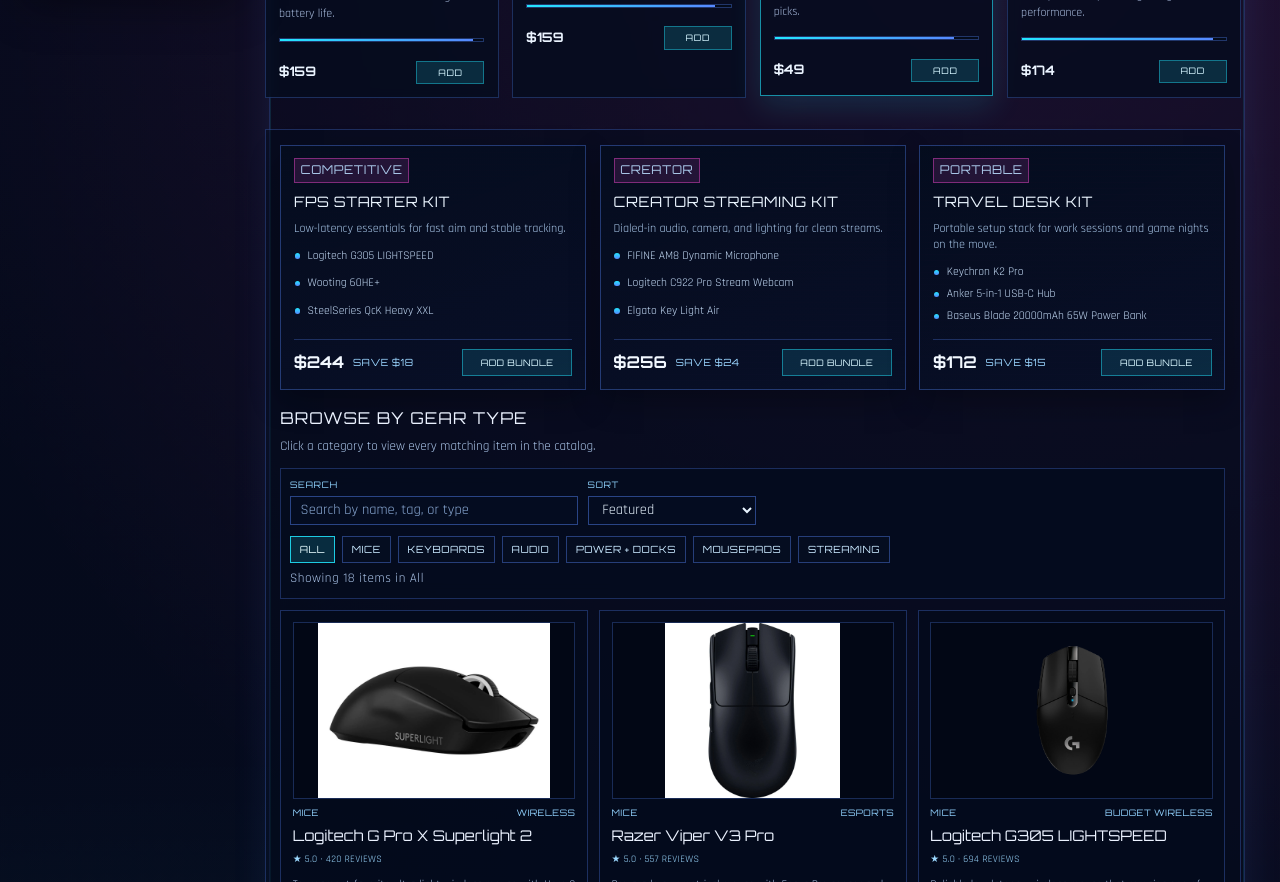
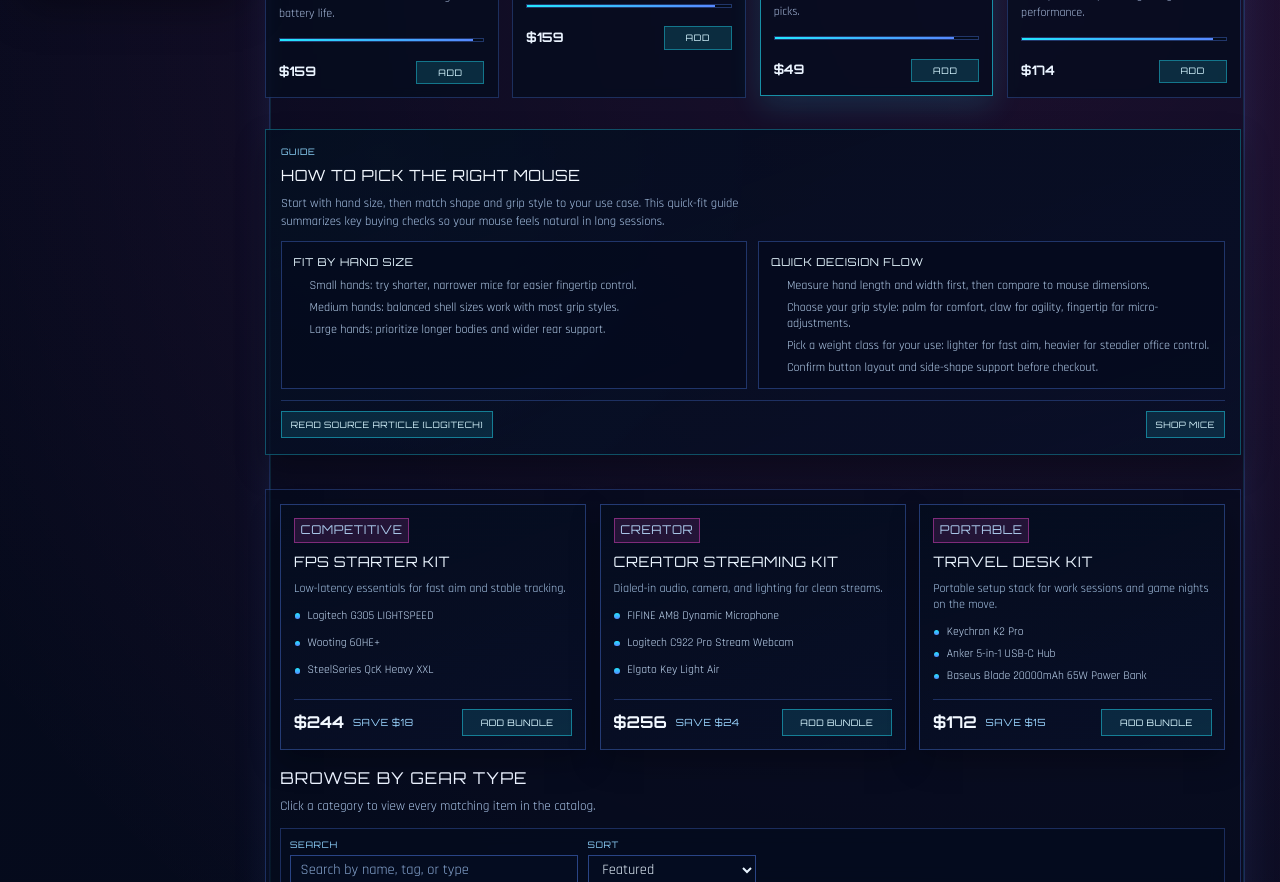
Before and after one commit to Keven20041/glitched, a Next.js app: page / in a window 1280 px wide. Shown: the part 920-1802 px from the top of the page. Built offline with nearby package versions, Linux system fonts and the light colour scheme.

Commit message:
Added a search live filter and then also added links to articles in the guide tab under How to

```diff
--- a/app/globals.css
+++ b/app/globals.css
@@ -622,6 +622,110 @@
   padding: 0.9rem;
 }
 
+.mouse-guide-panel {
+  grid-column: 2;
+  position: relative;
+  z-index: 2;
+  margin: 0 1.05rem 0.8rem 0;
+  border: 1px solid rgba(34, 231, 255, 0.3);
+  background:
+    linear-gradient(160deg, rgba(5, 12, 30, 0.9), rgba(8, 16, 40, 0.78)),
+    radial-gradient(circle at 12% 8%, rgba(34, 231, 255, 0.14), transparent 44%);
+  padding: 0.95rem;
+  box-shadow: 0 14px 28px rgba(0, 0, 0, 0.26);
+}
+
+.mouse-guide-head p,
+.mouse-guide-head h2,
+.mouse-guide-panel p {
+  margin: 0;
+}
+
+.mouse-guide-head p {
+  font-family: var(--font-orbitron), "Segoe UI", sans-serif;
+  font-size: 0.56rem;
+  letter-spacing: 0.08em;
+  text-transform: uppercase;
+  color: #8fd8ff;
+}
+
+.mouse-guide-head h2 {
+  margin-top: 0.3rem;
+  font-family: var(--font-orbitron), "Segoe UI", sans-serif;
+  font-size: 0.96rem;
+  letter-spacing: 0.04em;
+  text-transform: uppercase;
+  color: #f2f8ff;
+}
+
+.mouse-guide-panel > p {
+  margin-top: 0.45rem;
+  max-width: 75ch;
+  color: #acc7ea;
+  font-size: 0.78rem;
+  line-height: 1.45;
+}
+
+.mouse-guide-grid {
+  margin-top: 0.7rem;
+  display: grid;
+  grid-template-columns: repeat(2, minmax(0, 1fr));
+  gap: 0.7rem;
+}
+
+.mouse-guide-grid article {
+  border: 1px solid rgba(87, 136, 255, 0.34);
+  background: rgba(4, 10, 28, 0.66);
+  padding: 0.72rem;
+}
+
+.mouse-guide-grid h3 {
+  margin: 0;
+  font-family: var(--font-orbitron), "Segoe UI", sans-serif;
+  font-size: 0.68rem;
+  letter-spacing: 0.06em;
+  text-transform: uppercase;
+  color: #e5f6ff;
+}
+
+.mouse-guide-grid ul {
+  margin: 0.5rem 0 0;
+  padding-left: 1rem;
+  display: grid;
+  gap: 0.35rem;
+  color: #b8d1ef;
+  font-size: 0.76rem;
+  line-height: 1.35;
+}
+
+.mouse-guide-footer {
+  margin-top: 0.7rem;
+  border-top: 1px solid rgba(87, 136, 255, 0.28);
+  padding-top: 0.6rem;
+  display: flex;
+  flex-wrap: wrap;
+  align-items: center;
+  gap: 0.55rem;
+}
+
+.mouse-guide-footer a,
+.mouse-guide-footer button {
+  border: 1px solid rgba(34, 231, 255, 0.45);
+  background: rgba(34, 231, 255, 0.12);
+  color: #d9f7ff;
+  font-family: var(--font-orbitron), "Segoe UI", sans-serif;
+  font-size: 0.55rem;
+  letter-spacing: 0.05em;
+  text-transform: uppercase;
+  padding: 0.38rem 0.55rem;
+  text-decoration: none;
+  cursor: pointer;
+}
+
+.mouse-guide-footer button {
+  margin-left: auto;
+}
+
 .bundle-strip {
   margin: 0 0 1rem;
   display: grid;
@@ -1253,6 +1357,7 @@
 
   .hero-copy,
   .product-strip,
+  .mouse-guide-panel,
   .catalog-section {
     grid-column: 1;
   }
@@ -1276,6 +1381,10 @@
   }
 
   .catalog-section {
+    margin-left: 0;
+  }
+
+  .mouse-guide-panel {
     margin-left: 0;
   }
 
@@ -1347,6 +1456,14 @@
 
   .catalog-section {
     margin: 0 0.75rem 0.85rem;
+  }
+
+  .mouse-guide-panel {
+    margin: 0 0.75rem 0.7rem;
+  }
+
+  .mouse-guide-grid {
+    grid-template-columns: 1fr;
   }
 
   .catalog-tools {
--- a/app/page.tsx
+++ b/app/page.tsx
@@ -1,6 +1,6 @@
 "use client";
 
-import { FormEvent, useEffect, useMemo, useState } from "react";
+import { FormEvent, useEffect, useMemo, useRef, useState } from "react";
 import Image from "next/image";
 import Link from "next/link";
 import { addCartItem, getCartCount } from "./lib/cart";
@@ -71,7 +71,7 @@
     columns: [
       {
         heading: "How-To",
-        links: ["Pick The Right Mouse", "Keyboard Switch Guide", "Audio EQ Starter", "Cable Management"],
+        links: ["How To Pick The Right Mouse", "Keyboard Switch Guide", "Audio EQ Starter", "Cable Management"],
       },
       {
         heading: "Support",
@@ -140,6 +140,27 @@
 ];
 
 const shopCategories = ["All", "Mice", "Keyboards", "Audio", "Power + Docks", "Mousepads", "Streaming"];
+const externalGuideLinks: Record<string, string> = {
+  "How To Pick The Right Mouse": "https://www.logitech.com/en-us/discover/a/mouse-hand-size",
+  "Keyboard Switch Guide": "https://kineticlabs.com/guides/keyboard-switches",
+  "Audio EQ Starter": "https://audient.com/tutorial/the-beginners-guide-to-eq/",
+  "Cable Management": "https://www.bradyid.com/resources/network-cable-management-guide",
+
+};
+
+const mouseGuideFitBands = [
+  "Small hands: try shorter, narrower mice for easier fingertip control.",
+  "Medium hands: balanced shell sizes work with most grip styles.",
+  "Large hands: prioritize longer bodies and wider rear support.",
+];
+
+const mouseGuideChecklist = [
+  "Measure hand length and width first, then compare to mouse dimensions.",
+  "Choose your grip style: palm for comfort, claw for agility, fingertip for micro-adjustments.",
+  "Pick a weight class for your use: lighter for fast aim, heavier for steadier office control.",
+  "Confirm button layout and side-shape support before checkout.",
+];
+
 const assistantQuickPrompts = [
   "Gaming setup under $250",
   "Compact desk setup for work",
@@ -167,6 +188,7 @@
   const [chatOpen, setChatOpen] = useState(false);
   const [chatInput, setChatInput] = useState("");
   const [availableQuickPrompts, setAvailableQuickPrompts] = useState(assistantQuickPrompts);
+  const catalogSearchRef = useRef<HTMLInputElement>(null);
   const [chatMessages, setChatMessages] = useState<ChatMessage[]>([
     {
       id: 1,
@@ -329,6 +351,14 @@
     setLastAdded(`${bundle.title} bundle`);
   };
 
+  const openLiveFilter = () => {
+    document.getElementById("catalog")?.scrollIntoView({ behavior: "smooth", block: "start" });
+    setTimeout(() => {
+      catalogSearchRef.current?.focus();
+      catalogSearchRef.current?.select();
+    }, 220);
+  };
+
   const filteredProducts = useMemo(() => {
     const byCategory =
       selectedCategory === "All" ? products : products.filter((item) => item.category === selectedCategory);
@@ -452,9 +482,9 @@
                 {menu.title}
               </button>
             ))}
-            <a href="#catalog" className="utility-link" aria-label="Jump to catalog">
+            <button type="button" className="utility-link" aria-label="Open live catalog filter" onClick={openLiveFilter}>
               Search
-            </a>
+            </button>
             <Link href="/cart" className="utility-link" aria-label="Open cart">
               Cart <span className="cart-count">{cartCount}</span>
             </Link>
@@ -467,9 +497,30 @@
                     <ul>
                       {column.links.map((link) => (
                         <li key={link}>
-                          <button type="button" className="mega-link">
-                            {link}
-                          </button>
+                          {externalGuideLinks[link] ? (
+                            <a
+                              href={externalGuideLinks[link]}
+                              target="_blank"
+                              rel="noopener noreferrer"
+                              className="mega-link"
+                            >
+                              {link}
+                            </a>
+                          ) : (
+                            <button
+                              type="button"
+                              className="mega-link"
+                              onClick={() => {
+                                if (shopCategories.includes(link)) {
+                                  handleCategoryChange(link);
+                                  document.getElementById("catalog")?.scrollIntoView({ behavior: "smooth", block: "start" });
+                                }
+                                setOpenMenuIndex(null);
+                              }}
+                            >
+                              {link}
+                            </button>
+                          )}
                         </li>
                       ))}
                     </ul>
@@ -569,6 +620,52 @@
           ))}
         </section>
 
+        <section className="mouse-guide-panel" aria-label="How to pick the right mouse">
+          <header className="mouse-guide-head">
+            <p>Guide</p>
+            <h2>How To Pick The Right Mouse</h2>
+          </header>
+          <p>
+            Start with hand size, then match shape and grip style to your use case. This quick-fit guide summarizes key
+            buying checks so your mouse feels natural in long sessions.
+          </p>
+
+          <div className="mouse-guide-grid">
+            <article>
+              <h3>Fit By Hand Size</h3>
+              <ul>
+                {mouseGuideFitBands.map((item) => (
+                  <li key={item}>{item}</li>
+                ))}
+              </ul>
+            </article>
+
+            <article>
+              <h3>Quick Decision Flow</h3>
+              <ul>
+                {mouseGuideChecklist.map((item) => (
+                  <li key={item}>{item}</li>
+                ))}
+              </ul>
+            </article>
+          </div>
+
+          <footer className="mouse-guide-footer">
+            <a href={externalGuideLinks["How To Pick The Right Mouse"]} target="_blank" rel="noopener noreferrer">
+              Read Source Article (Logitech)
+            </a>
+            <button
+              type="button"
+              onClick={() => {
+                handleCategoryChange("Mice");
+                document.getElementById("catalog")?.scrollIntoView({ behavior: "smooth", block: "start" });
+              }}
+            >
+              Shop Mice
+            </button>
+          </footer>
+        </section>
+
         <section id="catalog" className="catalog-section" aria-label="Tech accessory catalog">
           <section className="bundle-strip" aria-label="Recommended bundles">
             {setupBundles.map((bundle) => {
@@ -608,6 +705,7 @@
                 <label className="catalog-field">
                   <span>Search</span>
                   <input
+                    ref={catalogSearchRef}
                     type="search"
                     value={searchTerm}
                     onChange={(event) => setSearchTerm(event.target.value)}
```
